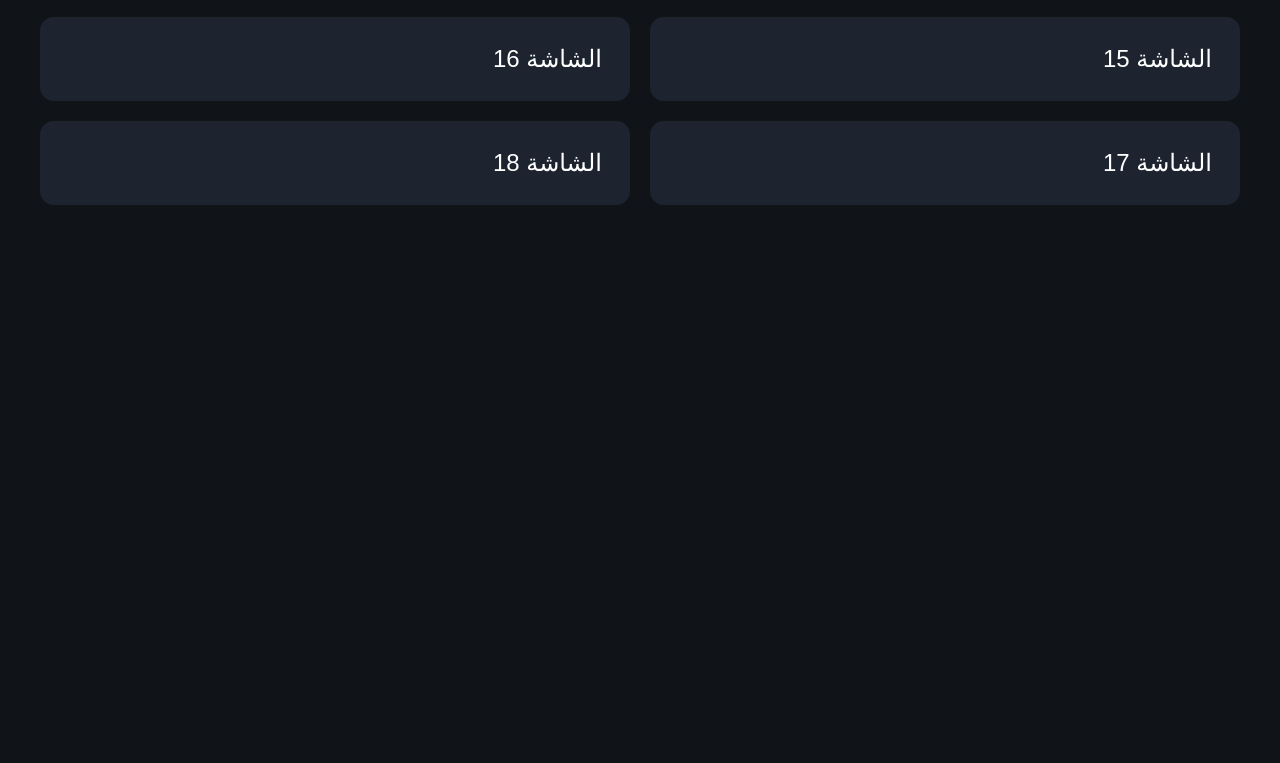
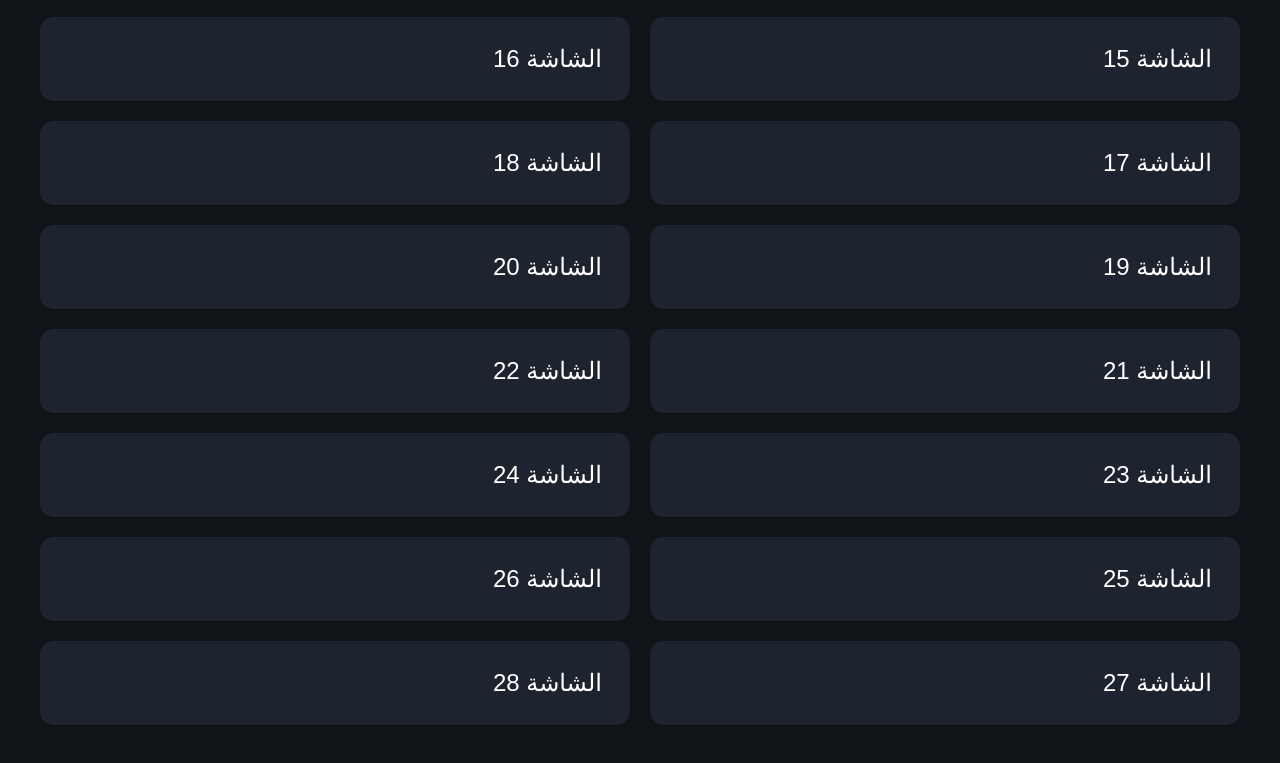
Before and after one commit to DASKFERY/looker-screen-mirror, a website: page site/index.html in a window 1280 px wide. Shown: the part 810-1573 px from the top of the page. Before the commit the page ends 1055 px from the top, so only its background shows below. Drawn offline with Linux system fonts and the light colour scheme.

Commit message:
Add screens 19 through 28 to site index

```diff
--- a/site/index.html
+++ b/site/index.html
@@ -32,6 +32,16 @@
     <a href="screen-16.html">الشاشة 16</a>
     <a href="screen-17.html">الشاشة 17</a>
     <a href="screen-18.html">الشاشة 18</a>
+    <a href="screen-19.html">الشاشة 19</a>
+    <a href="screen-20.html">الشاشة 20</a>
+    <a href="screen-21.html">الشاشة 21</a>
+    <a href="screen-22.html">الشاشة 22</a>
+    <a href="screen-23.html">الشاشة 23</a>
+    <a href="screen-24.html">الشاشة 24</a>
+    <a href="screen-25.html">الشاشة 25</a>
+    <a href="screen-26.html">الشاشة 26</a>
+    <a href="screen-27.html">الشاشة 27</a>
+    <a href="screen-28.html">الشاشة 28</a>
   </div>
 </body>
 </html>
```
